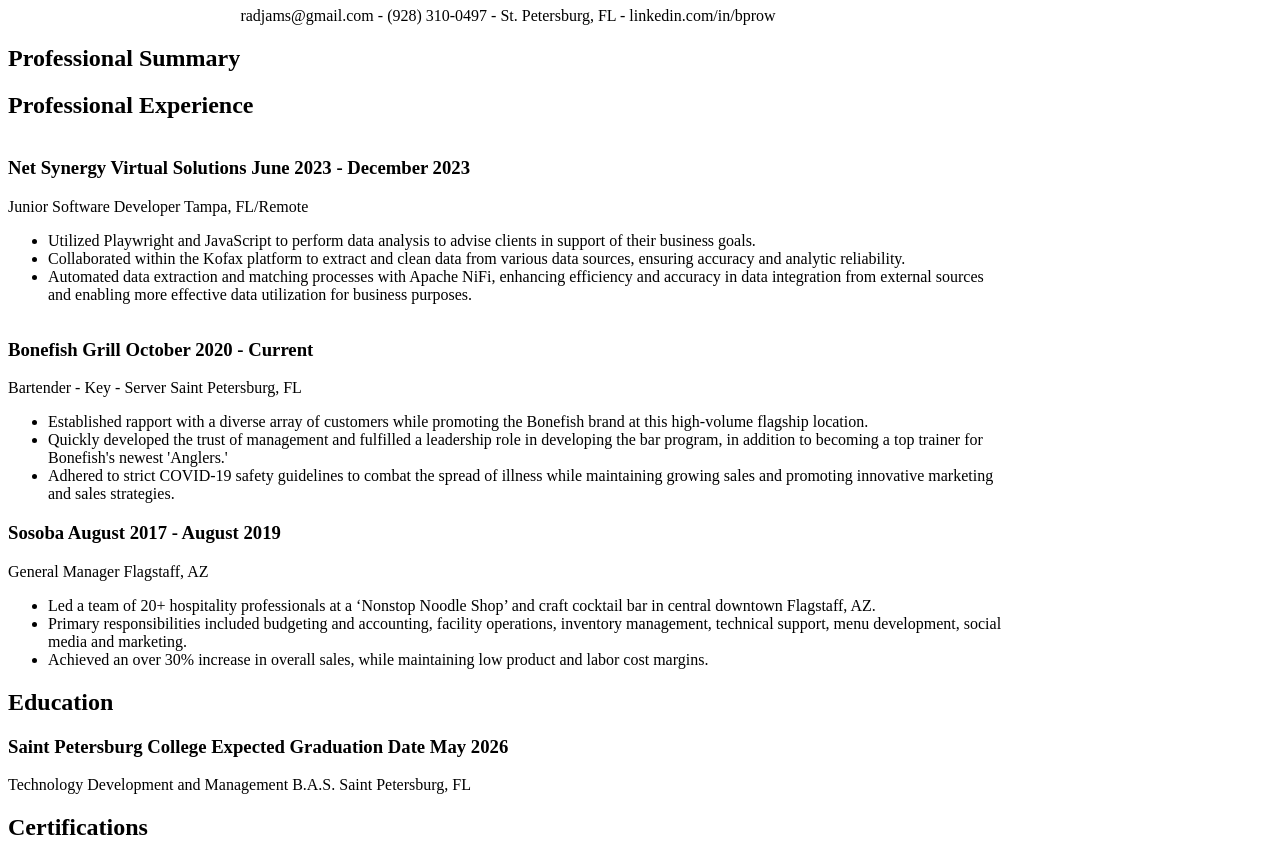
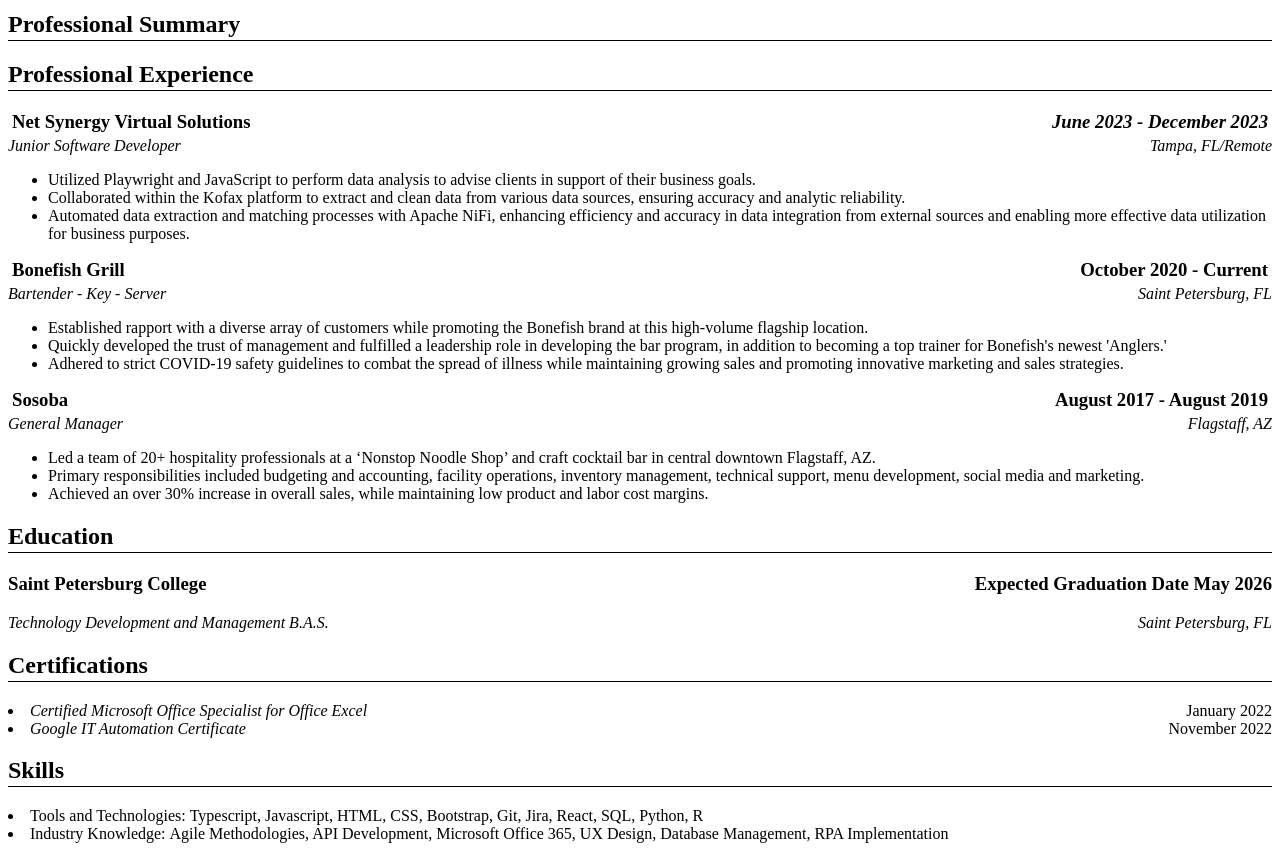
Before and after one commit to budprow/portfolio, a plain HTML site: page resume.html in a window 1280 px wide. Shown: the part 81-939 px from the top of the page. Drawn offline with Linux system fonts and the light colour scheme.

Commit message:
more styling done

```diff
--- a/resume.css
+++ b/resume.css
@@ -1,20 +1,55 @@
 body {
     height: auto;
-    max-width: 1000px
+    width: auto;
+    display: flexbox;
+    justify-content: center;
+    font-size: 100%;
 }
 
-.name {
+.section h2 {
+    border-bottom: 1px solid;
+    padding-bottom: 2px;
+}
+
+.name h1 {
     display: flex;
     justify-content: center;
+    padding-top: -4px;
+    margin-bottom: 2px;
 }
 
-.contact {
+.contact p1 {
     display: flex;
     justify-content: center;
+    margin-bottom: -6px;
 }
 
-.company {
+.company h3 {
     display: flex;
     justify-content: space-between;
+    margin: 4px 4px;
+}
 
+.job p1 {
+    display: flex;
+    justify-content: space-between;
+    font-style: italic;
 }
+
+.location h3 {
+    display: flex;
+    justify-content: space-between;
+}
+
+.cert p1 {
+    display: flex;
+    justify-content: space-between;
+}
+
+.skills p1 {
+    display: flex;
+}
+
+.cert li {
+    font-style: italic;
+}
--- a/resume.html
+++ b/resume.html
@@ -28,7 +28,7 @@
     <div class="company">
         <h3>
             <span>Net Synergy Virtual Solutions</span>
-            <span>June 2023 - December 2023</span>
+            <span><i>June 2023 - December 2023</i></span>
         </h3>
     </div>
 
@@ -73,7 +73,7 @@
         </p1>
     </div>
 
-    <div class="location">
+    <div class="company">
         <h3>
             <span>Sosoba</span>
             <span>August 2017 - August 2019</span>
@@ -148,7 +148,7 @@
             <span>
                 <li>Tools and Technologies:</li>
             </span>
-            <span>Typescript, Javascript, HTML, CSS, Bootstrap, Git, Jira, React, SQL, Python, R</span>
+            <span>&nbspTypescript, Javascript, HTML, CSS, Bootstrap, Git, Jira, React, SQL, Python, R</span>
         </p1>
     </div>
 
@@ -157,7 +157,7 @@
             <span>
                 <li>Industry Knowledge:</li>
             </span>
-            <span>Agile Methodologies, API Development, Microsoft Office 365, UX Design, Database Management, RPA Implementation</span>
+            <span>&nbspAgile Methodologies, API Development, Microsoft Office 365, UX Design, Database Management, RPA Implementation</span>
         </p1>
     </div>
 
```
